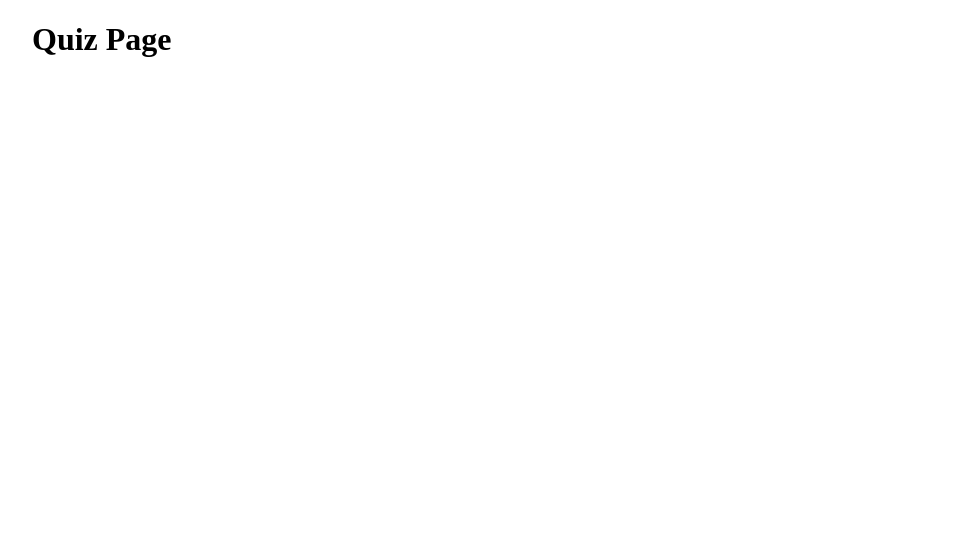
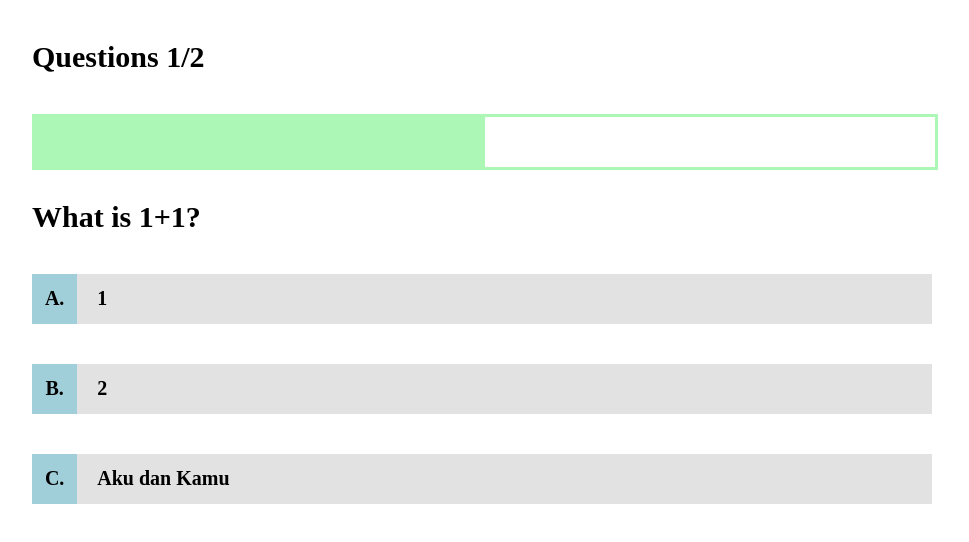
Before and after one commit to MikhaelAdrielPG/vue-app, a Vue app in the folder quiz-vue/: page /quiz/1 in a window 1280 px wide. Shown: the top 542 px of the page, without its empty margins (158-1127 px from the left). Built offline with nearby package versions, Linux system fonts and the light colour scheme.

Commit message:
Mendesain Halaman Quiz

```diff
--- a/quiz-vue/src/views/Quiz.vue
+++ b/quiz-vue/src/views/Quiz.vue
@@ -1,3 +1,82 @@
 <template>
-  <h1>Quiz Page</h1>
+  <header>
+    <h4>Questions 1/2</h4>
+    <div class="bar">
+      <div class="bar-progress"></div>
+    </div>
+  </header>
+  <section id="question-container">
+    <h1 class="question-title">What is 1+1?</h1>
+  </section>
+  <section id="options-container">
+    <div class="option">
+      <p class="option-label">A.</p>
+      <div class="option-value">1</div>
+    </div>
+    <div class="option">
+      <p class="option-label">B.</p>
+      <div class="option-value">2</div>
+    </div>
+    <div class="option">
+      <p class="option-label">C.</p>
+      <div class="option-value">Aku dan Kamu</div>
+    </div>
+  </section>
 </template>
+
+<style scoped>
+header {
+  margin-top: 20px;
+}
+header h4 {
+  font-size: 30px;
+}
+.bar {
+  width: 100%;
+  height: 50px;
+  border: 3px solid #adf7b6;
+}
+.bar-progress {
+  height: 100%;
+  width: 50%;
+  background-color: #adf7b6;
+}
+
+#question-container {
+  margin-top: 30px;
+}
+
+.question-title {
+  font-size: 30px;
+  font-weight: bold;
+  margin-bottom: 20px;
+}
+
+.option {
+  display: flex;
+  align-items: center;
+  cursor: pointer;
+}
+
+.option-label {
+  font-size: 20px;
+  font-weight: bold;
+  width: 50px;
+  height: 50px;
+  background-color: #a0ced9;
+  display: flex;
+  align-items: center;
+  justify-content: center;
+}
+
+.option-value {
+  font-size: 20px;
+  font-weight: bold;
+  padding: 0 20px;
+  background-color: #e2e2e2;
+  width: 100%;
+  height: 50px;
+  display: flex;
+  align-items: center;
+}
+</style>
```
